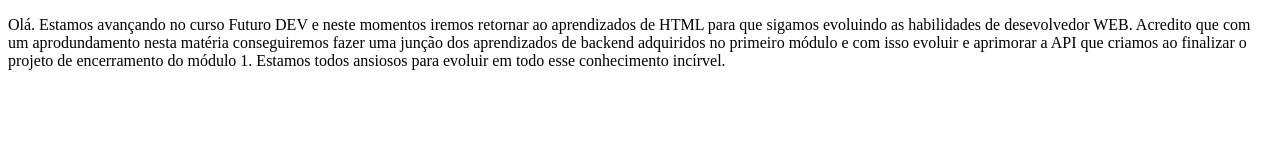
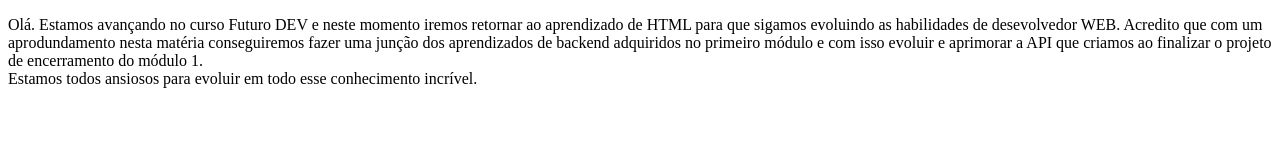
Before and after one commit to RodRibDev/M2S01, a plain HTML site: page Ex01/index.html in a window 1280 px wide. Drawn offline with Linux system fonts and the light colour scheme.

Commit message:
Correções no texto

```diff
--- a/Ex01/index.html
+++ b/Ex01/index.html
@@ -6,6 +6,12 @@
     <title>Evolução das habilidades em HTML</title>
 </head>
 <body>
-    <p> Olá. Estamos avançando no curso Futuro DEV e neste momentos iremos retornar ao aprendizados de HTML para que sigamos evoluindo as habilidades de desevolvedor WEB. Acredito que com um aprodundamento nesta matéria conseguiremos fazer uma junção dos aprendizados de backend adquiridos no primeiro módulo e com isso evoluir e aprimorar a API que criamos ao finalizar o projeto de encerramento do módulo 1. Estamos todos ansiosos para evoluir em todo esse conhecimento incírvel.</p>
+    <p> Olá. Estamos avançando no curso Futuro DEV e neste momento iremos
+        retornar ao aprendizado de HTML para que sigamos evoluindo as habilidades
+        de desevolvedor WEB. Acredito que com um aprodundamento nesta matéria
+        conseguiremos fazer uma junção dos aprendizados de backend adquiridos no
+        primeiro módulo e com isso evoluir e aprimorar a API que criamos ao
+        finalizar o projeto de encerramento do módulo 1. <br>
+        Estamos todos ansiosos para evoluir em todo esse conhecimento incrível.</p>
 </body>
 </html>
```
